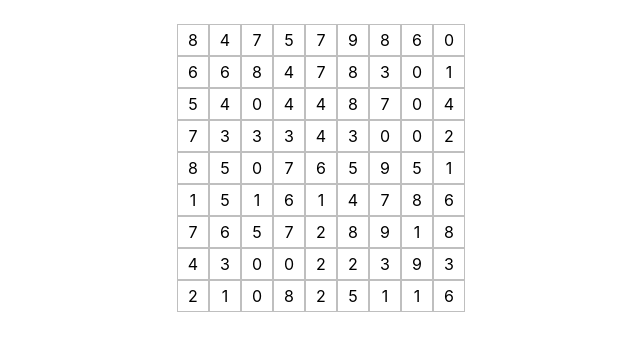
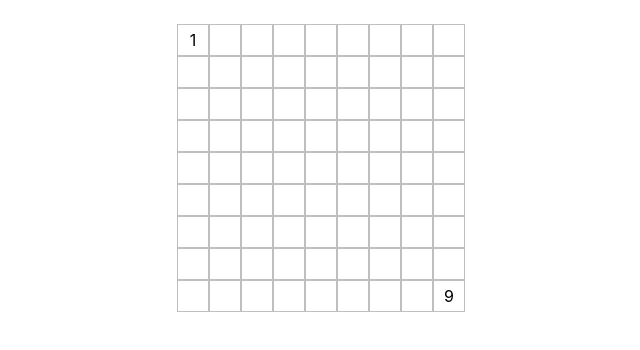
Before and after one commit to nathanaelmayne/react-sudoku, a React (Create React App) app: page / in a window 1280 px wide. Shown: the top 350 px of the page, without its empty margins (319-959 px from the left). Built offline with nearby package versions, Linux system fonts and the light colour scheme.

Commit message:
Add puzzle models

```diff
--- a/src/components/App/App.tsx
+++ b/src/components/App/App.tsx
@@ -1,13 +1,13 @@
-import React from 'react';
-import './App.css';
-import Grid from '../Grid/Grid';
+import React from "react";
+import "./App.css";
+import Grid from "../Grid/Grid";
 
-function App() {
-  return (
-    <div className="App">
-        <Grid/>
-    </div>
-  );
+export default class App extends React.Component<{}> {
+  public render() {
+    return (
+      <div className="App">
+        <Grid />
+      </div>
+    );
+  }
 }
-
-export default App;
--- a/src/components/Cell/Cell.css
+++ b/src/components/Cell/Cell.css
@@ -1,7 +1,7 @@
 .Cell {
   width: 30px;
   height: 30px;
-    border: 1px solid rgba(0, 0, 0, 0.25);;
+  border: 1px solid rgba(0, 0, 0, 0.25);
 }
 
 .Cell:hover {
@@ -10,7 +10,7 @@
   font-size: 17px;
 }
 
-.Number {
+.Digit {
   display: flex;
   align-items: center;
   justify-content: center;
--- a/src/components/Cell/Cell.tsx
+++ b/src/components/Cell/Cell.tsx
@@ -1,20 +1,20 @@
-import React, { Component } from 'react';
 import './Cell.css';
 
+import React, { Component } from 'react';
+
+import { Digit } from '../../models/Digit';
+
 type CellProps = {
-  number: number
-}
+  digit?: Digit;
+};
 
 export class Cell extends Component<CellProps> {
 
   render() {
     return (
       <div className="Cell">
-        <div className="Number">
-          {this.props.number}
-        </div>
+        <div className="Digit">{this.props.digit?.number}</div>
       </div>
     );
   }
-
 }
--- a/src/components/Grid/Grid.tsx
+++ b/src/components/Grid/Grid.tsx
@@ -1,28 +1,77 @@
-import React from 'react';
 import './Grid.css';
+
+import * as React from 'react';
+
+import { Puzzle } from '../../models/Puzzle';
 import { Cell } from '../Cell/Cell';
+import { Digit } from '../../models/Digit';
 
-function Grid() {
-  let cells: any = [];
+export default class Grid extends React.Component<{}> {
+  cells: any;
+  puzzle: Puzzle;
 
-  for (var i= 0 ; i < 81; i++) {
-    // let number = Math.floor(Math.random() * 10);
-    let number = Math.floor(Math.random() * 10);
-    cells.push(
-      <Cell number={number}>
-      </Cell>
-    )
+  constructor(props: {}) {
+    super(props)
+
+    this.cells = [];
+    this.puzzle = {
+      givens: [],
+      solution: [],
+      playerChanges: {
+        placedDigits: [],
+        candidates: []
       }
+    };
+  }
+
+  render() {
+    this.getPuzzle();
+    this.getDisplayedDigits();
 
     return (
       <div className="Grid">
         <div className="Cells">
-        {cells}
+          {this.cells}
         </div>
-      <div className="RegionBorder">
+        <div className="">
         </div>
       </div>
     );
   }
 
-export default Grid;
+  getPuzzle() {
+    this.puzzle.givens = this.getGivens();
+  }
+
+  getGivens(): Digit[] {
+    return [{
+      location: {
+        row: 1,
+        column: 1
+      },
+      index: 0,
+      number: 1
+    }, {
+      location: {
+        row: 9,
+        column: 9
+      },
+      index: 80,
+      number: 9
+    }]
+  }
+
+  getDisplayedDigits() {
+    for (var i = 0; i < 81; i++) {
+      let digit = this.getDigitAtGridIndex(i);
+      this.cells.push(
+        <Cell digit={digit}>
+        </Cell>
+      )
+    }
+  }
+
+  getDigitAtGridIndex(index: number) {
+    return this.puzzle.givens.find(g => g.index === index) || this.puzzle.playerChanges.placedDigits.find(g => g.index === index);
+  }
+}
--- /dev/null
+++ b/src/models/CellLocation.ts
@@ -0,0 +1,4 @@
+export interface CellLocation {
+  row: number;
+  column: number;
+}
--- /dev/null
+++ b/src/models/Digit.ts
@@ -0,0 +1,7 @@
+import { CellLocation } from './CellLocation';
+
+export interface Digit {
+  location: CellLocation;
+  index: number;
+  number: number;
+}
--- /dev/null
+++ b/src/models/PlayerChanges.ts
@@ -0,0 +1,6 @@
+import { Digit } from "./Digit";
+
+export interface PlayerChanges {
+  placedDigits: Digit[];
+  candidates: Digit[];
+}
--- /dev/null
+++ b/src/models/Puzzle.ts
@@ -0,0 +1,22 @@
+import { Digit } from './Digit';
+import { PlayerChanges } from './PlayerChanges';
+
+export interface Puzzle {
+  givens: Digit[];
+  solution: Digit[];
+  playerChanges: PlayerChanges;
+}
+
+export namespace Puzzle {
+
+  export function validate(puzzle: Puzzle): boolean {
+    return true; //TODO: Put validate solution logic here.
+  }
+
+  export function reset(puzzle: Puzzle): void {
+    puzzle.playerChanges = {
+      placedDigits: [],
+      candidates: []
+    }
+  }
+}
```
Lines whose indentation alone changed are shown as unchanged.
